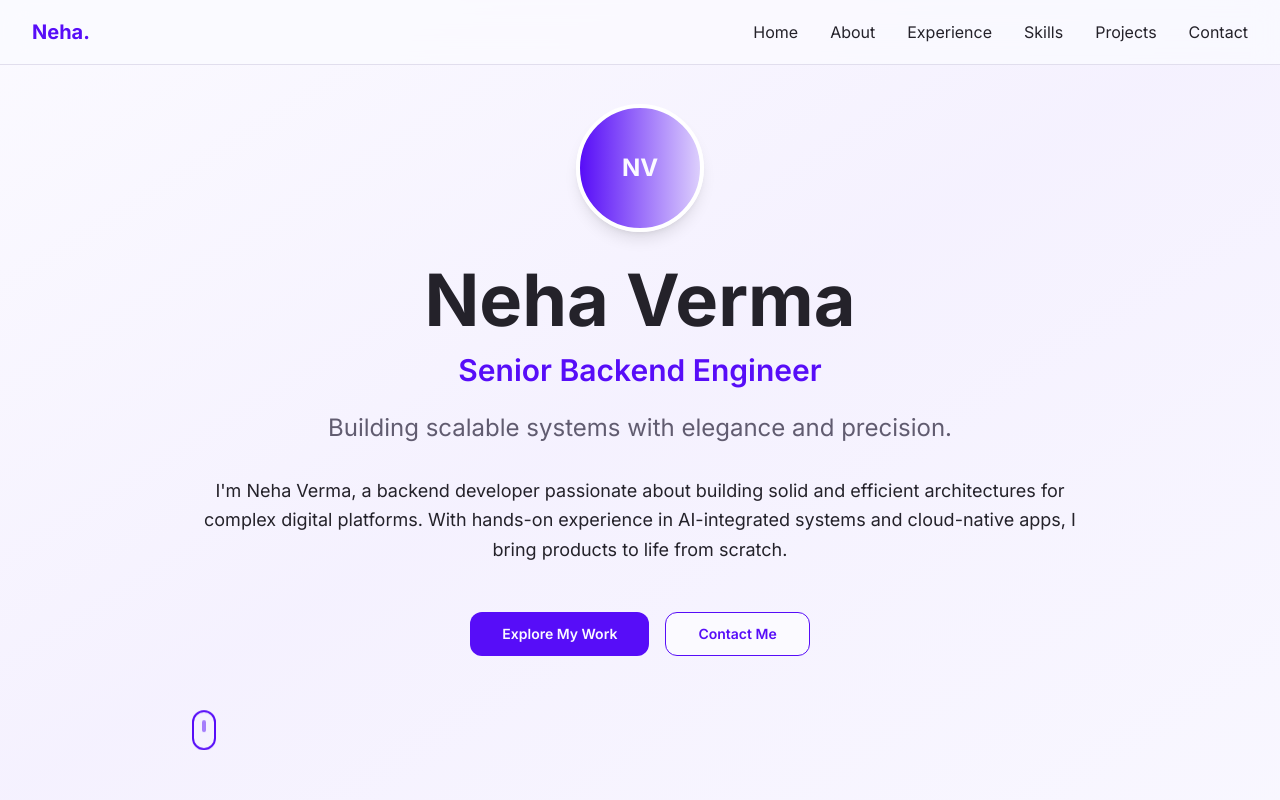
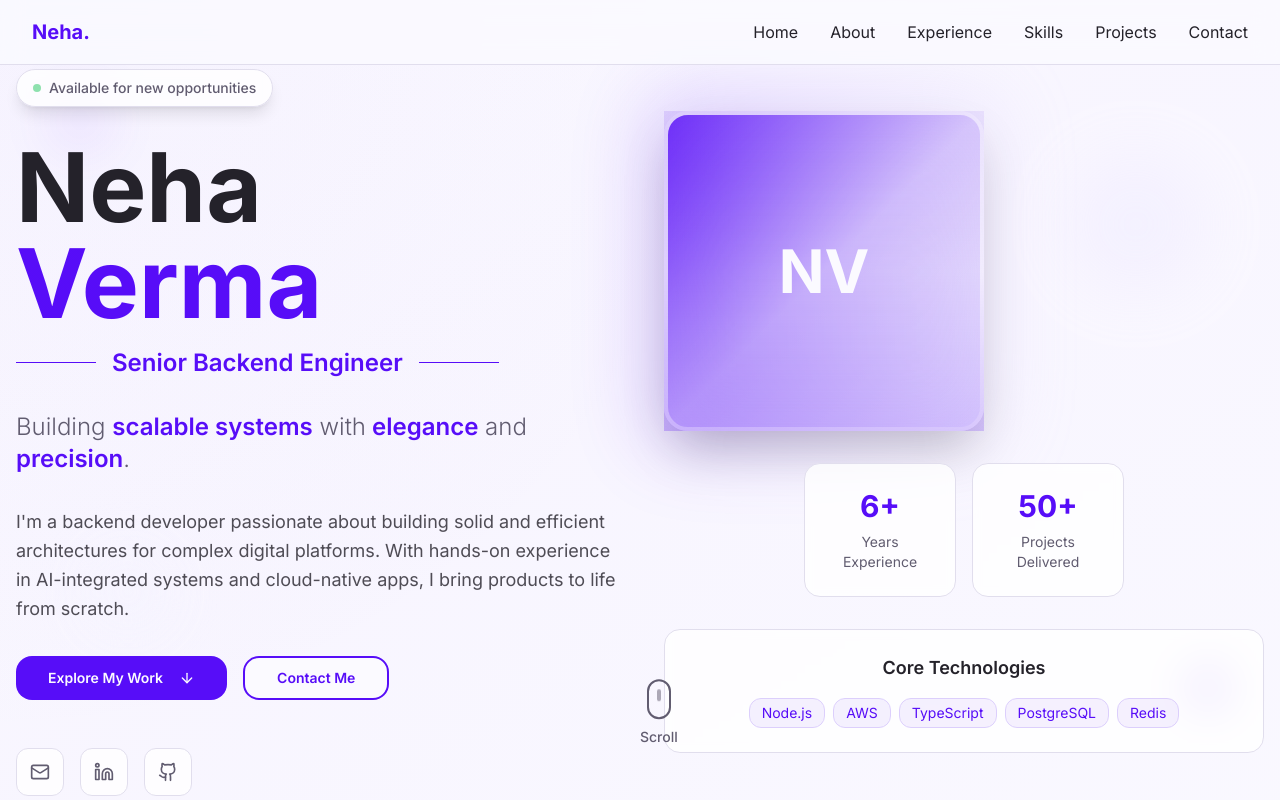
Before and after one commit to nehaverma1997/lavender-code-garden, a React (Vite) app: page / in a window 1280 px wide. Shown: the top 800 px of the page. Built offline with nearby package versions, Linux system fonts and the light colour scheme.

Commit message:
Enhance Hero Section UI

```diff
--- a/src/components/Hero.tsx
+++ b/src/components/Hero.tsx
@@ -1,6 +1,22 @@
 import { Button } from "@/components/ui/button";
+import { ArrowDown, Github, Linkedin, Mail } from "lucide-react";
+import { useEffect, useState } from "react";
 
 const Hero = () => {
+  const [mousePosition, setMousePosition] = useState({ x: 0, y: 0 });
+
+  useEffect(() => {
+    const handleMouseMove = (e: MouseEvent) => {
+      setMousePosition({
+        x: (e.clientX / window.innerWidth) * 100,
+        y: (e.clientY / window.innerHeight) * 100,
+      });
+    };
+
+    window.addEventListener('mousemove', handleMouseMove);
+    return () => window.removeEventListener('mousemove', handleMouseMove);
+  }, []);
+
   const scrollToSection = (sectionId: string) => {
     const element = document.getElementById(sectionId);
     if (element) {
@@ -9,56 +25,170 @@ const Hero = () => {
   };
 
   return (
-    <section id="home" className="min-h-screen flex items-center justify-center bg-gradient-to-br from-background via-accent/20 to-secondary/30 px-4 pt-16">
-      <div className="max-w-6xl mx-auto text-center">
-        <div className="mb-8">
-          <div className="w-32 h-32 mx-auto mb-6 rounded-full bg-gradient-to-r from-primary to-accent border-4 border-card shadow-lg flex items-center justify-center">
-            <span className="text-2xl font-bold text-primary-foreground">NV</span>
+    <section id="home" className="relative min-h-screen flex items-center justify-center overflow-hidden pt-16">
+      {/* Animated Background */}
+      <div className="absolute inset-0 bg-gradient-to-br from-background via-accent/10 to-secondary/20">
+        <div
+          className="absolute inset-0 opacity-30"
+          style={{
+            background: `radial-gradient(circle at ${mousePosition.x}% ${mousePosition.y}%, rgba(139, 92, 246, 0.15) 0%, transparent 50%)`
+          }}
+        />
+      </div>
+
+      {/* Floating Elements */}
+      <div className="absolute inset-0 overflow-hidden pointer-events-none">
+        <div className="absolute top-20 left-10 w-20 h-20 bg-primary/10 rounded-full blur-xl animate-pulse"></div>
+        <div className="absolute top-40 right-20 w-32 h-32 bg-accent/20 rounded-full blur-2xl animate-pulse delay-1000"></div>
+        <div className="absolute bottom-40 left-20 w-24 h-24 bg-secondary/30 rounded-full blur-xl animate-pulse delay-500"></div>
+        <div className="absolute bottom-20 right-10 w-16 h-16 bg-primary/20 rounded-full blur-lg animate-pulse delay-700"></div>
+      </div>
+
+      <div className="relative z-10 max-w-7xl mx-auto px-4 text-center">
+        <div className="grid lg:grid-cols-2 gap-12 items-center">
+          {/* Left Column - Main Content */}
+          <div className="space-y-8 lg:text-left text-center">
+            {/* Status Badge */}
+            <div className="inline-flex items-center gap-2 px-4 py-2 bg-card/80 backdrop-blur-sm border border-border rounded-full shadow-lg">
+              <div className="w-2 h-2 bg-green-500 rounded-full animate-pulse"></div>
+              <span className="text-sm font-medium text-muted-foreground">Available for new opportunities</span>
+            </div>
+
+            {/* Main Heading */}
+            <div className="space-y-4">
+              <h1 className="text-5xl md:text-7xl lg:text-8xl font-bold">
+                <span className="block text-foreground">Neha</span>
+                <span className="block bg-gradient-to-r from-primary via-accent-foreground to-primary bg-clip-text text-transparent">
+                  Verma
+                </span>
+              </h1>
+
+              <div className="flex items-center gap-4 justify-center lg:justify-start">
+                <div className="h-px bg-primary flex-1 max-w-20"></div>
+                <h2 className="text-xl md:text-2xl font-semibold text-primary whitespace-nowrap">
+                  Senior Backend Engineer
+                </h2>
+                <div className="h-px bg-primary flex-1 max-w-20"></div>
               </div>
             </div>
 
-        <h1 className="text-5xl md:text-7xl font-bold text-foreground mb-4">
-          Neha Verma
-        </h1>
-
-        <h2 className="text-2xl md:text-3xl text-primary font-semibold mb-6">
-          Senior Backend Engineer
-        </h2>
-
-        <p className="text-xl md:text-2xl text-muted-foreground mb-8 max-w-3xl mx-auto leading-relaxed">
-          Building scalable systems with elegance and precision.
+            {/* Tagline */}
+            <p className="text-xl md:text-2xl text-muted-foreground font-light leading-relaxed max-w-2xl mx-auto lg:mx-0">
+              Building <span className="text-primary font-semibold">scalable systems</span> with
+              <span className="text-accent-foreground font-semibold"> elegance</span> and
+              <span className="text-primary font-semibold"> precision</span>.
             </p>
 
-        <div className="prose prose-lg max-w-4xl mx-auto mb-12 text-foreground">
-          <p className="text-lg leading-relaxed">
-            I'm Neha Verma, a backend developer passionate about building solid and efficient architectures
-            for complex digital platforms. With hands-on experience in AI-integrated systems and cloud-native apps,
-            I bring products to life from scratch.
+            {/* Description */}
+            <div className="prose prose-lg max-w-2xl mx-auto lg:mx-0">
+              <p className="text-lg text-foreground/80 leading-relaxed">
+                I'm a backend developer passionate about building solid and efficient architectures
+                for complex digital platforms. With hands-on experience in AI-integrated systems and
+                cloud-native apps, I bring products to life from scratch.
               </p>
             </div>
 
-        <div className="flex flex-col sm:flex-row gap-4 justify-center">
+            {/* CTA Buttons */}
+            <div className="flex flex-col sm:flex-row gap-4 justify-center lg:justify-start">
               <Button
                 size="lg"
                 onClick={() => scrollToSection('projects')}
-            className="bg-primary hover:bg-primary/90 text-primary-foreground px-8 py-3 rounded-xl font-semibold transition-all duration-300 hover:scale-105"
+                className="group bg-primary hover:bg-primary/90 text-primary-foreground px-8 py-4 rounded-2xl font-semibold transition-all duration-300 hover:scale-105 hover:shadow-lg hover:shadow-primary/25"
               >
                 Explore My Work
+                <ArrowDown className="ml-2 w-4 h-4 group-hover:translate-y-1 transition-transform duration-300" />
               </Button>
               <Button
                 variant="outline"
                 size="lg"
                 onClick={() => scrollToSection('contact')}
-            className="border-primary text-primary hover:bg-primary hover:text-primary-foreground px-8 py-3 rounded-xl font-semibold transition-all duration-300 hover:scale-105"
+                className="border-2 border-primary text-primary hover:bg-primary hover:text-primary-foreground px-8 py-4 rounded-2xl font-semibold transition-all duration-300 hover:scale-105 hover:shadow-lg"
               >
                 Contact Me
               </Button>
             </div>
 
-        <div className="mt-16 animate-bounce">
-          <div className="w-6 h-10 border-2 border-primary rounded-full flex justify-center">
-            <div className="w-1 h-3 bg-primary rounded-full mt-2 animate-pulse"></div>
+            {/* Social Links */}
+            <div className="flex gap-4 justify-center lg:justify-start pt-4">
+              <a
+                href="mailto:neha.verma@example.com"
+                className="w-12 h-12 bg-card/80 backdrop-blur-sm border border-border rounded-xl flex items-center justify-center text-muted-foreground hover:text-primary hover:bg-primary/10 transition-all duration-300 hover:scale-110 hover:shadow-lg"
+              >
+                <Mail size={20} />
+              </a>
+              <a
+                href="https://linkedin.com/in/nehaverma"
+                target="_blank"
+                rel="noopener noreferrer"
+                className="w-12 h-12 bg-card/80 backdrop-blur-sm border border-border rounded-xl flex items-center justify-center text-muted-foreground hover:text-primary hover:bg-primary/10 transition-all duration-300 hover:scale-110 hover:shadow-lg"
+              >
+                <Linkedin size={20} />
+              </a>
+              <a
+                href="https://github.com/nehaverma"
+                target="_blank"
+                rel="noopener noreferrer"
+                className="w-12 h-12 bg-card/80 backdrop-blur-sm border border-border rounded-xl flex items-center justify-center text-muted-foreground hover:text-primary hover:bg-primary/10 transition-all duration-300 hover:scale-110 hover:shadow-lg"
+              >
+                <Github size={20} />
+              </a>
             </div>
+          </div>
+
+          {/* Right Column - Profile & Stats */}
+          <div className="space-y-8">
+            {/* Profile Picture */}
+            <div className="relative mx-auto lg:mx-0 w-fit">
+              <div className="relative">
+                <div className="w-80 h-80 mx-auto rounded-3xl bg-gradient-to-br from-primary via-accent to-secondary border-4 border-card shadow-2xl flex items-center justify-center overflow-hidden group">
+                  <div className="absolute inset-0 bg-gradient-to-br from-primary/20 to-accent/20 animate-pulse"></div>
+                  <span className="relative text-6xl font-bold text-primary-foreground z-10">NV</span>
+                  <div className="absolute inset-0 bg-gradient-to-t from-primary/20 via-transparent to-accent/20 group-hover:from-primary/30 group-hover:to-accent/30 transition-all duration-500"></div>
+                </div>
+                <div className="absolute -inset-4 bg-gradient-to-r from-primary to-accent rounded-3xl blur-2xl opacity-20 group-hover:opacity-30 transition-opacity duration-500"></div>
+              </div>
+            </div>
+
+            {/* Stats Cards */}
+            <div className="grid grid-cols-2 gap-4 max-w-xs mx-auto">
+              <div className="bg-card/80 backdrop-blur-sm border border-border rounded-2xl p-6 text-center hover:scale-105 transition-all duration-300 hover:shadow-lg">
+                <div className="text-3xl font-bold text-primary mb-2">6+</div>
+                <div className="text-sm text-muted-foreground">Years Experience</div>
+              </div>
+              <div className="bg-card/80 backdrop-blur-sm border border-border rounded-2xl p-6 text-center hover:scale-105 transition-all duration-300 hover:shadow-lg">
+                <div className="text-3xl font-bold text-primary mb-2">50+</div>
+                <div className="text-sm text-muted-foreground">Projects Delivered</div>
+              </div>
+            </div>
+
+            {/* Tech Stack Preview */}
+            <div className="bg-card/80 backdrop-blur-sm border border-border rounded-2xl p-6 hover:shadow-lg transition-all duration-300">
+              <h3 className="text-lg font-semibold text-foreground mb-4 text-center">Core Technologies</h3>
+              <div className="flex flex-wrap gap-2 justify-center">
+                {["Node.js", "AWS", "TypeScript", "PostgreSQL", "Redis"].map((tech) => (
+                  <span
+                    key={tech}
+                    className="px-3 py-1 bg-accent/30 text-accent-foreground text-sm rounded-lg border border-accent hover:bg-primary hover:text-primary-foreground transition-all duration-200"
+                  >
+                    {tech}
+                  </span>
+                ))}
+              </div>
+            </div>
+          </div>
+        </div>
+
+        {/* Scroll Indicator */}
+        <div className="absolute bottom-8 left-1/2 transform -translate-x-1/2 animate-bounce">
+          <button
+            onClick={() => scrollToSection('about')}
+            className="group flex flex-col items-center gap-2 text-muted-foreground hover:text-primary transition-colors duration-300"
+          >
+            <div className="w-6 h-10 border-2 border-current rounded-full flex justify-center">
+              <div className="w-1 h-3 bg-current rounded-full mt-2 animate-pulse"></div>
+            </div>
+            <span className="text-sm font-medium group-hover:translate-y-1 transition-transform duration-300">Scroll</span>
+          </button>
         </div>
       </div>
     </section>
```
Lines whose indentation alone changed are shown as unchanged.
